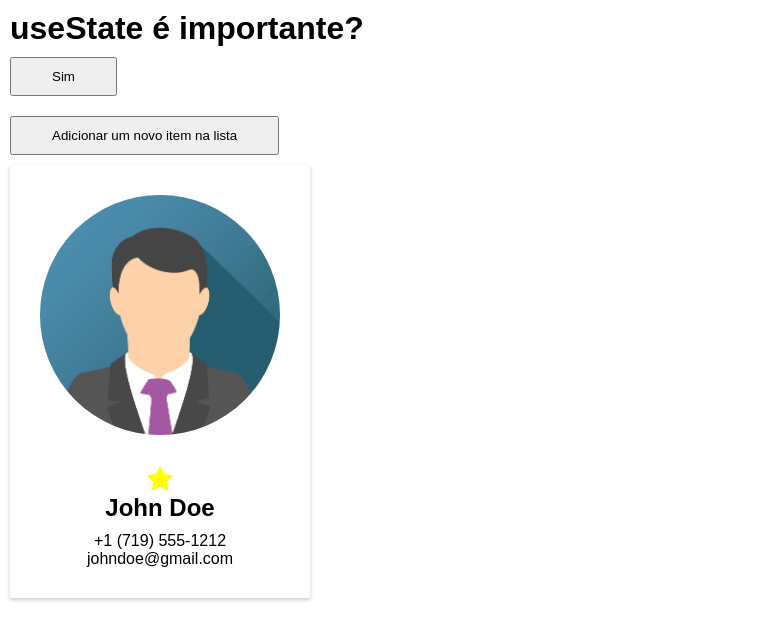
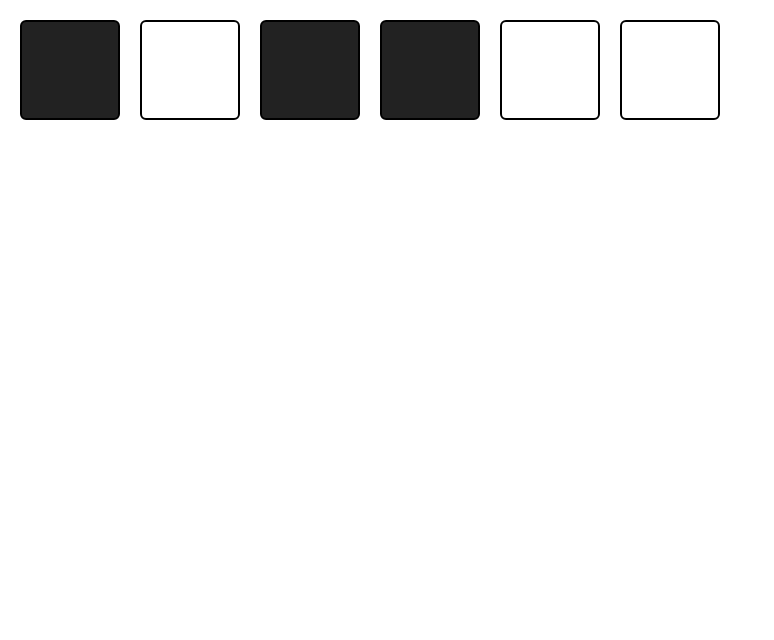
Before and after one commit to edsonpag/react_course, a React (Create React App) app in the folder 017-useState/: page / in a window 1280 px wide. Shown: the top 640 px of the page, without its empty margins (0-774 px from the left). Built offline with nearby package versions, Linux system fonts and the light colour scheme.

Commit message:
boxes project

```diff
--- a/017-useState/src/App.js
+++ b/017-useState/src/App.js
@@ -6,12 +6,12 @@ import State from "./components/State";
 import State02 from "./components/State02";
 import State03 from "./components/State03";
 
+import Boxes from "./components/Boxes/Boxes";
+
 function App() {
     return(
         <div>
-            <State />
-            <State02 />
-            <State03 />
+            <Boxes darkMode={true}/>
         </div>
     );
 }
--- /dev/null
+++ b/017-useState/src/components/Boxes/Box.js
@@ -0,0 +1,15 @@
+import React from "react";
+
+function Box(props) {
+
+    const styles = {
+        backgroundColor: props.on ? "#222222" : "transparent"
+    }
+
+    return(
+        <div style={styles} className="box" onClick={() => props.toggle(props.id)}></div>
+    );
+}
+
+
+export default Box;
--- /dev/null
+++ b/017-useState/src/components/Boxes/Boxes.css
@@ -0,0 +1,13 @@
+.boxes {
+    display: flex;
+    flex-wrap: wrap;
+}
+
+.box {
+    border-radius: 0.6rem;
+    border: 0.2rem solid black;
+
+    width: 10rem;
+    height: 10rem;
+    margin: 1rem;
+}
--- /dev/null
+++ b/017-useState/src/components/Boxes/Boxes.js
@@ -0,0 +1,38 @@
+import React, { useState } from "react";
+
+import data from "./data";
+import Box from "./Box";
+
+import "./Boxes.css";
+
+function Boxes(props) {
+
+    const [ boxes, setBoxes ] = useState(data);
+
+    function toggle(id) {
+        setBoxes((prevBoxes) => {
+            return prevBoxes.map((box) => {
+                if(box.id === id) {
+                    box.on = !box.on
+                }
+
+                return box;
+            })
+        });
+    }
+
+    const boxesElements = boxes.map((box) => {
+        return(
+            <Box id={box.id} key={box.id} on={box.on} toggle={toggle} />
+        );
+    })
+
+    return(
+        <div className="boxes">
+            {boxesElements}
+        </div>
+    );
+}
+
+
+export default Boxes;
--- /dev/null
+++ b/017-useState/src/components/Boxes/data.js
@@ -0,0 +1,28 @@
+const data = [
+    {
+        id: 1,
+        on: true
+    },
+    {
+        id: 2,
+        on: false
+    },
+    {
+        id: 3,
+        on: true
+    },
+    {
+        id: 4,
+        on: true
+    },
+    {
+        id: 5,
+        on: false
+    },
+    {
+        id: 6,
+        on: false
+    },
+]
+
+export default data;
```
